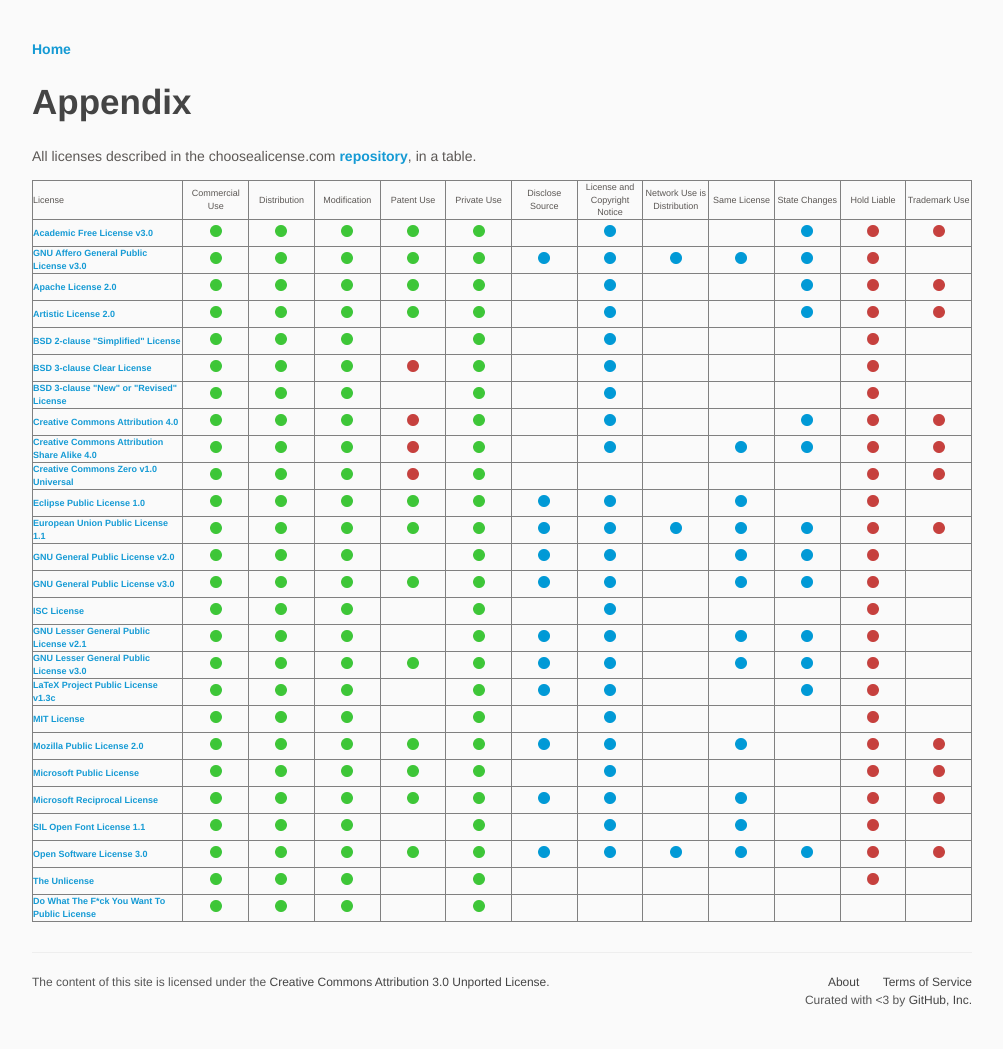
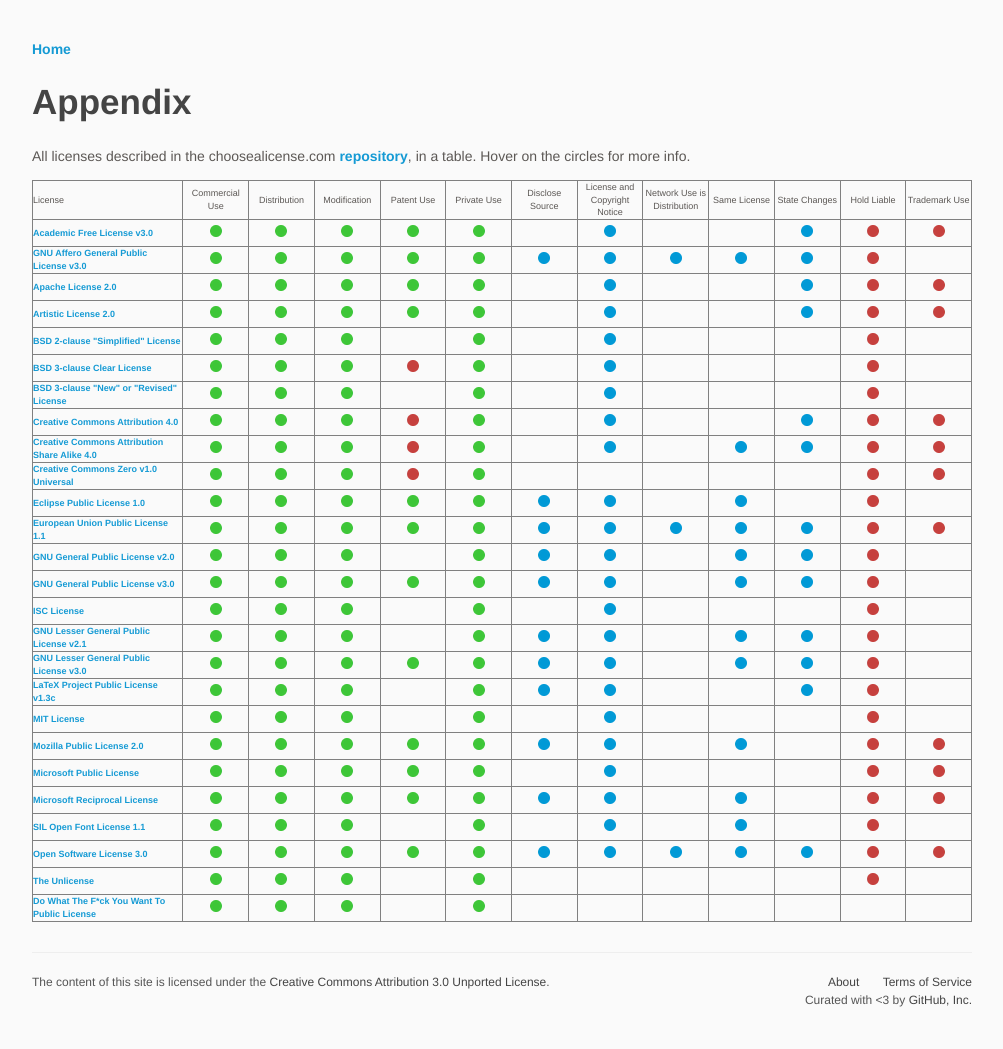
Before and after one commit to github/choosealicense.com, a Jekyll site: the page built from appendix.md, in a window 1280 px wide. Shown: the whole page, without its empty margins (138-1141 px from the left). Built offline with Jekyll 4.4.1, drawn with Linux system fonts in a browser that asks for light colours; some web fonts are replaced.

Commit message:
Add a note about more info available on hover
It wasn't obvious to me, but expected something to happen on click/hover on circles because there is no legend anywhere. Let's remove the guesswork.

```diff
--- a/appendix.md
+++ b/appendix.md
@@ -5,7 +5,7 @@
 class: license-types
 ---
 
-All licenses described in the choosealicense.com [repository](https://github.com/github/choosealicense.com), in a table.
+All licenses described in the choosealicense.com [repository](https://github.com/github/choosealicense.com), in a table. Hover on the circles for more info.
 
 <table border style="font-size: xx-small">
 {% assign types = "permissions|conditions|limitations" | split: "|" %}
```
